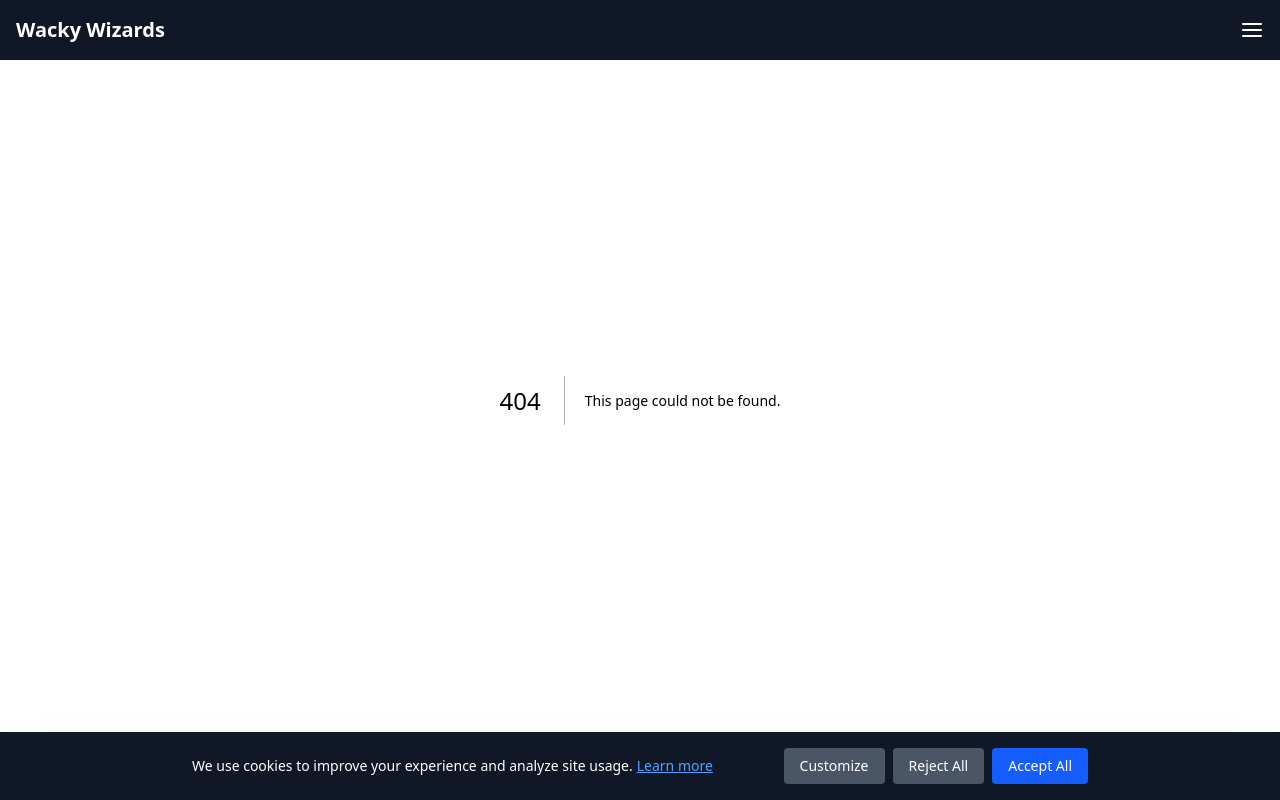
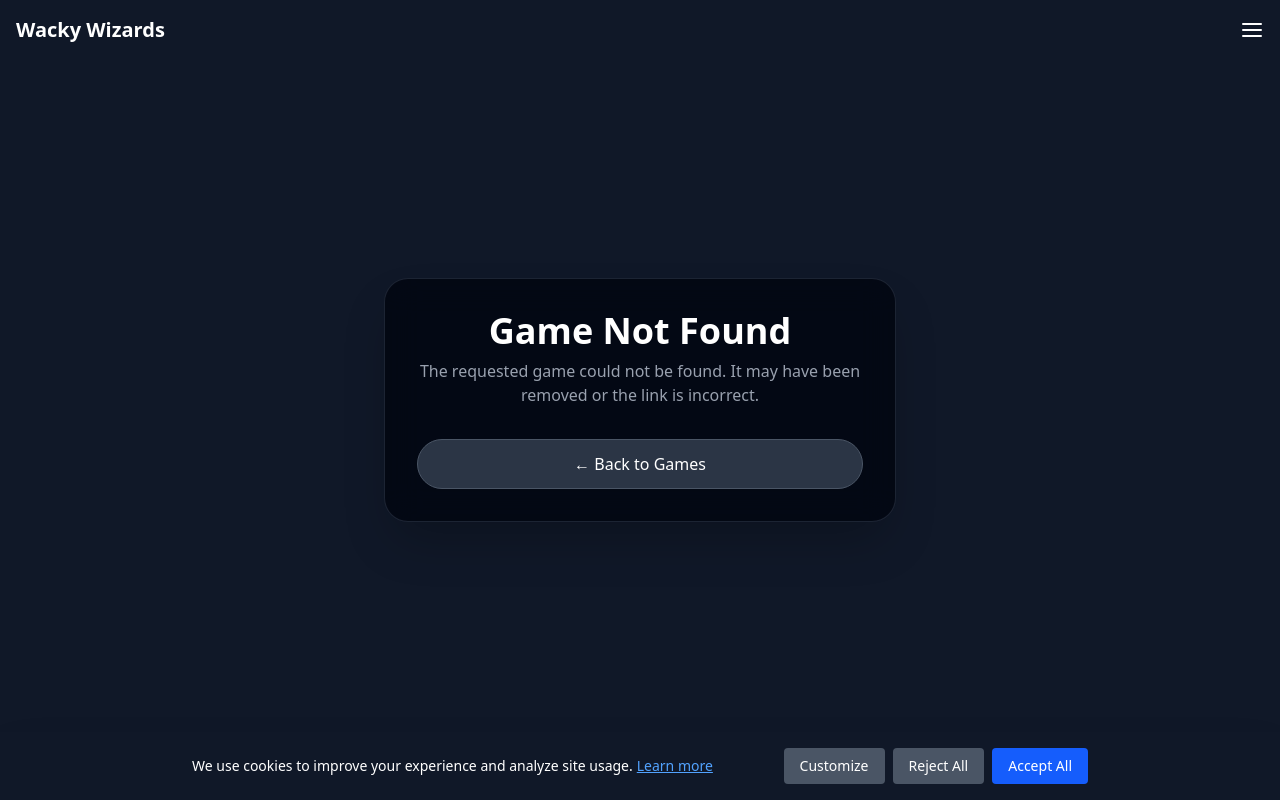
Before and after one commit to WackyWizards/Website, a Next.js app: page /play/1 in a window 1280 px wide. Before the commit this address had no page. Shown: the top 800 px of the page. Built offline with nearby package versions, Linux system fonts and the light colour scheme.

Commit message:
Central gamelauncher component, metadata

```diff
--- a/src/app/play/observation/page.tsx
+++ b/src/app/components/gamelauncher.tsx
@@ -1,20 +1,15 @@
 'use client';
 
 import { useState, useEffect, useRef } from 'react';
-import { usePathname } from 'next/navigation';
-import { games, Game } from '@/games';
+import { Game } from '@/games';
 
-export default function GameLauncher() {
-  const pathname = usePathname();
+type GameLauncherProps = {
+  game: Game | undefined;
+};
+
+export default function GameLauncher({ game }: GameLauncherProps) {
   const [status, setStatus] = useState<'idle' | 'launching' | 'success' | 'error'>('idle');
   const fallbackTimeoutRef = useRef<NodeJS.Timeout | null>(null);
-
-  // Automatically find the game based on the current route
-  const game: Game | undefined = games.find(g => {
-    // Extract game name from pathname (e.g., /play/observation -> observation)
-    const gameNameFromPath = pathname.split('/').pop()?.toLowerCase();
-    return g.title.toLowerCase() === gameNameFromPath;
-  });
 
   // Cleanup timeout on unmount
   useEffect(() => {
@@ -32,10 +27,11 @@ export default function GameLauncher() {
         <div className="flex flex-col text-center max-w-lg w-full bg-gray-950/90 backdrop-blur-lg rounded-3xl p-8 shadow-2xl border border-gray-700/50">
           <h1 className="text-4xl font-bold mb-2 text-white">Game Not Found</h1>
           <p className="text-gray-400 mb-8">
-            Could not find a game matching the current route: {pathname}
+            The requested game could not be found. It may have been removed or the link is
+            incorrect.
           </p>
           <button
-            onClick={() => window.location.href = '/#games'}
+            onClick={() => (window.location.href = '/#games')}
             className="w-full bg-gray-700/80 hover:bg-gray-600/80 text-white px-5 py-3 rounded-full text-base font-medium transition-all duration-200 border border-gray-600 hover:border-gray-500 hover:cursor-pointer"
           >
             ← Back to Games
@@ -46,12 +42,8 @@ export default function GameLauncher() {
   }
 
   function launchGame() {
-    if (!game) {
-      console.warn('No game found to launch.');
-      return;
-    }
-    if (!game.launcherUri || !game.launchUri) {
-      console.warn(`No game launcher URI found for game: ${game.title}`);
+    if (!game || !game.launchUri) {
+      console.warn('No game launch URI found');
       return;
     }
 
@@ -74,7 +66,7 @@ export default function GameLauncher() {
         setTimeout(() => {
           setStatus('idle');
         }, 3000);
-      }, 1500); // Short delay
+      }, 1500);
 
       // Handle visibility change to detect if user switches away
       function handleVisibilityChange() {
@@ -135,11 +127,9 @@ export default function GameLauncher() {
   return (
     <main className="flex items-center justify-center min-h-screen bg-gray-900 text-white px-4">
       <div className="flex flex-col text-center max-w-lg w-full bg-gray-950/90 backdrop-blur-lg rounded-3xl p-8 shadow-2xl border border-gray-700/50">
-        <h1 className="text-4xl font-bold mb-2 from-blue-400 to-purple-400 bg-clip-text text-white">
-          Game Launcher
-        </h1>
+        <h1 className="text-4xl font-bold mb-2 text-white">Game Launcher</h1>
 
-        <h2 className="text-xl text-gray-400 mb-8 capitalize">{game.title}</h2>
+        <h2 className="text-xl text-gray-400 mb-8">{game.title}</h2>
 
         <div className="mb-8">
           <p
--- a/src/app/components/games.tsx
+++ b/src/app/components/games.tsx
@@ -8,7 +8,7 @@ export default function Games() {
   const [currentGameIndex, setCurrentGameIndex] = useState(0);
   const [isAnimating, setIsAnimating] = useState(false);
 
-  const launchGame = (uri: string) => (window.location.href = uri);
+  const launchGame = (slug: string) => (window.location.href = `/play/${slug}`);
 
   const handleGameChange = (direction: number) => {
     if (isAnimating) {
@@ -79,14 +79,12 @@ export default function Games() {
                       </p>
                     </div>
                     <div className="mt-4">
-                      {game.launcherUri && (
-                        <button
-                          onClick={() => launchGame(game.launcherUri!)}
-                          className="w-full sm:w-auto bg-blue-600 text-white py-3 px-6 sm:px-8 rounded-md active:bg-blue-400 hover:bg-blue-500 transition duration-300 font-medium cursor-pointer text-base sm:text-lg"
-                        >
-                          Play Game
-                        </button>
-                      )}
+                      <button
+                        onClick={() => launchGame(game.slug)}
+                        className="w-full sm:w-auto bg-blue-600 text-white py-3 px-6 sm:px-8 rounded-md active:bg-blue-400 hover:bg-blue-500 transition duration-300 font-medium cursor-pointer text-base sm:text-lg"
+                      >
+                        Play Game
+                      </button>
                     </div>
                   </div>
                 </div>
--- /dev/null
+++ b/src/app/play/[slug]/page.tsx
@@ -0,0 +1,52 @@
+import { Metadata } from 'next';
+import { findGameBySlug, getAllGameSlugs } from '@/games';
+import GameLauncher from '@/app/components/gamelauncher';
+
+type Props = {
+  params: Promise<{ slug: string }>;
+};
+
+// Generate metadata for SEO
+export async function generateMetadata({ params }: Props): Promise<Metadata> {
+  const { slug } = await params;
+  const game = findGameBySlug(slug);
+
+  if (!game) {
+    return {
+      title: 'Game Not Found | Game Launcher',
+      description: 'The requested game could not be found.',
+    };
+  }
+
+  return {
+    title: game.metadata.title,
+    description: game.metadata.description,
+    keywords: game.metadata.keywords,
+    openGraph: {
+      title: game.metadata.title,
+      description: game.metadata.description,
+      images: game.metadata.ogImage ? [game.metadata.ogImage] : undefined,
+      type: 'website',
+    },
+    twitter: {
+      card: 'summary_large_image',
+      title: game.metadata.title,
+      description: game.metadata.description,
+      images: game.metadata.ogImage ? [game.metadata.ogImage] : undefined,
+    },
+  };
+}
+
+// Generate static params for all games
+export async function generateStaticParams() {
+  return getAllGameSlugs().map((slug) => ({
+    slug,
+  }));
+}
+
+export default async function GameLauncherPage({ params }: Props) {
+  const { slug } = await params;
+  const game = findGameBySlug(slug);
+
+  return <GameLauncher game={game} />;
+}
--- a/src/games.ts
+++ b/src/games.ts
@@ -1,10 +1,14 @@
 export type Game = {
   title: string;
+  /** URL-friendly identifier */
+  slug: string;
   description: string;
-  launcherUri?: string;
-  launchUri?: string;
+  /** Steam launch URI */
+  launchUri: string;
+  /** External link (e.g., sbox.game) */
   link?: string;
   images: GameImage[];
+  metadata: GameMetadata;
 };
 
 export type GameImage = {
@@ -12,23 +16,51 @@ export type GameImage = {
   alt: string;
 };
 
+export type GameMetadata = {
+  /** SEO title */
+  title: string;
+  /** SEO description */
+  description: string;
+  /** Open Graph image URL */
+  ogImage?: string;
+  /** SEO keywords */
+  keywords?: string[];
+};
+
 export const games: Game[] = [
   {
     title: 'Observation',
+    slug: 'observation',
     description:
       "Work for a mysterious company, observe security cameras, report anomalies.\nInspired by I'm on Observation Duty.",
-    launcherUri: '/play/observation',
     launchUri: 'steam://run/590830//-rungame spoonstuff.observation',
     link: 'https://sbox.game/spoonstuff/observation',
     images: [
       {
         src: '/observation-1.png',
-        alt: 'Observation 1',
+        alt: 'Observation Game Screenshot 1',
       },
       {
         src: '/observation-2.png',
-        alt: 'Observation 2',
+        alt: 'Observation Game Screenshot 2',
       },
     ],
+    metadata: {
+      title: 'Launch Observation | Game Launcher',
+      description:
+        'Launch Observation directly from your browser. Work for a mysterious company, observe security cameras, and report anomalies in this thrilling S&Box game.',
+      ogImage: '/observation-1.png',
+      keywords: ['observation', 'sbox', 'game', 'security cameras', 'anomalies'],
+    },
   },
 ];
+
+/** Find a game by its slug */
+export function findGameBySlug(slug: string): Game | undefined {
+  return games.find((g) => g.slug.toLowerCase() === slug.toLowerCase());
+}
+
+/** Get all game slugs */
+export function getAllGameSlugs(): string[] {
+  return games.map((g) => g.slug);
+}
```
